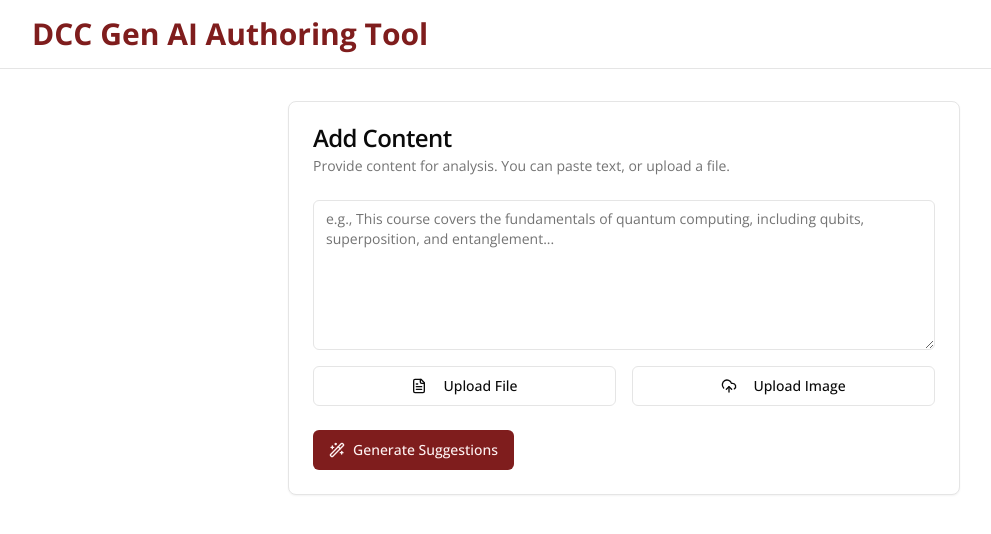
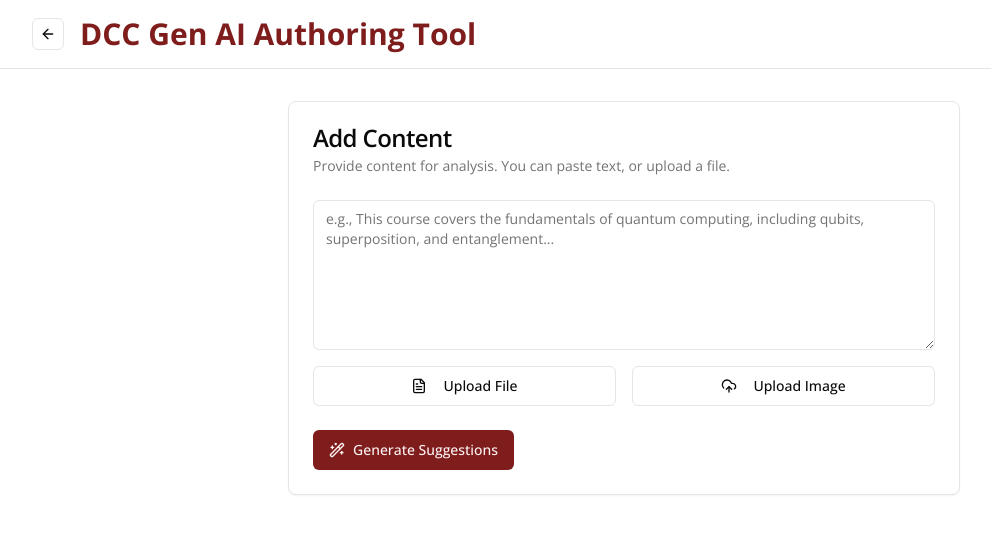
Before and after one commit to oneorigin-2-0/dcc-credential-co-writer, a Next.js app in the folder frontend/: page /genai in a window 1280 px wide. Shown: the top 534 px of the page, without its empty margins (16-1007 px from the left). Built offline with nearby package versions, Linux system fonts and the light colour scheme; what @genkit-ai/googleai, genkit would draw is missing.

Commit message:
Add a 'Back' button on all the screen apart from home screen

```diff
--- a/frontend/src/components/shared/header.tsx
+++ b/frontend/src/components/shared/header.tsx
@@ -1,9 +1,29 @@
+'use client';
+
 import Link from 'next/link';
+import { usePathname, useRouter } from 'next/navigation';
+import { Button } from '@/components/ui/button';
+import { ArrowLeft } from 'lucide-react';
 
 export function Header() {
+  const pathname = usePathname();
+  const router = useRouter();
+  const isHomePage = pathname === '/';
+
   return (
     <header className="p-4 border-b bg-card">
-            <div className="container mx-auto">
+      <div className="container mx-auto flex items-center gap-4">
+        {!isHomePage && (
+          <Button
+            variant="outline"
+            size="icon"
+            className="h-8 w-8"
+            onClick={() => router.back()}
+          >
+            <ArrowLeft className="h-4 w-4" />
+            <span className="sr-only">Back</span>
+          </Button>
+        )}
         <h1 className="text-3xl font-bold font-headline text-primary">
           <Link href="/">DCC Gen AI Authoring Tool</Link>
         </h1>
```
Lines whose indentation alone changed are shown as unchanged.
